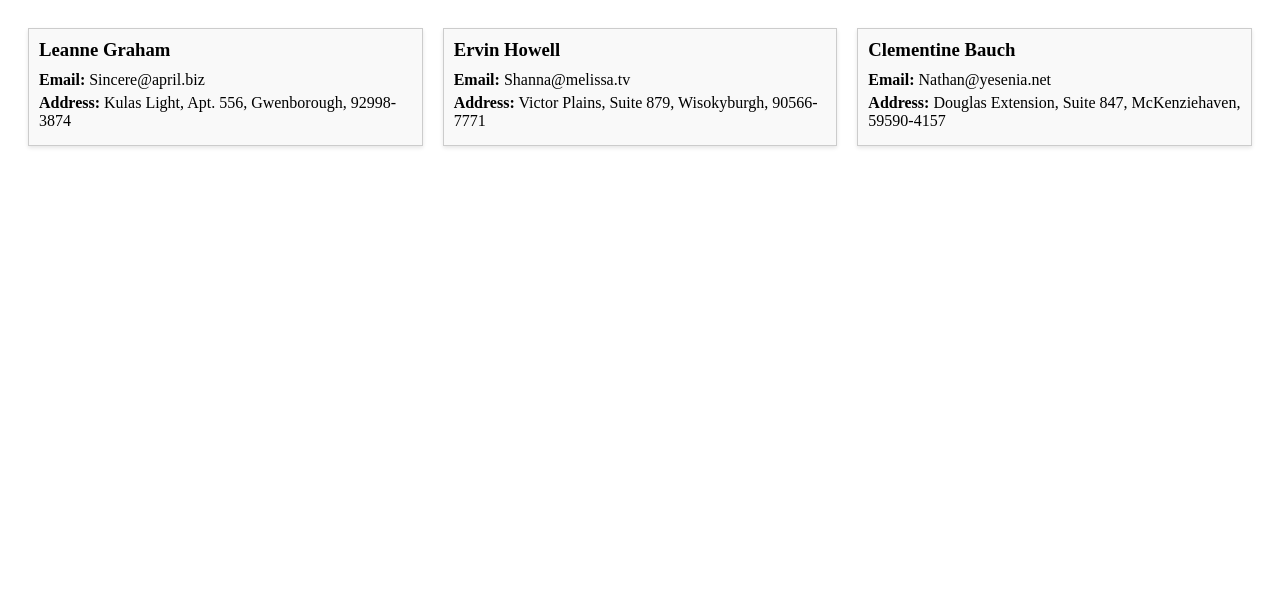
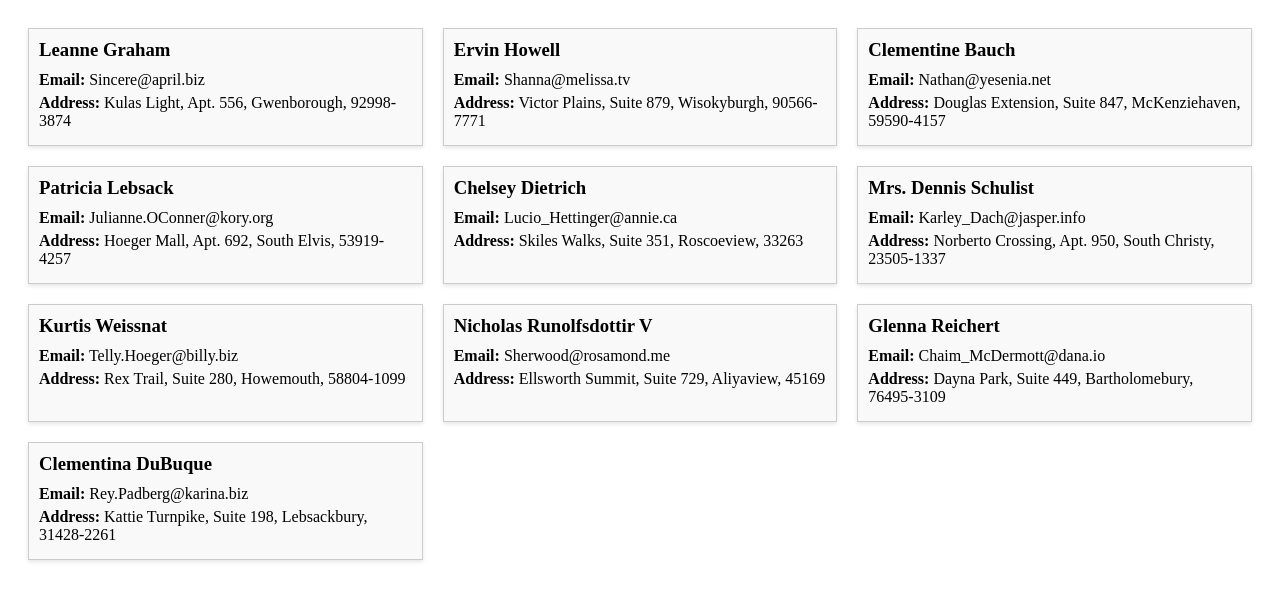
Before and after one commit to Mikheil-Abuladze/M.abuladze-leqcia-22---homework, a plain HTML site: page index.html in a window 1280 px wide. Drawn offline with Linux system fonts and the light colour scheme.

Commit message:
გადმოვიტანე endpoint ჯავასკრიპტის ფაილში

```diff
--- a/index.html
+++ b/index.html
@@ -11,65 +11,6 @@
       <!-- User data will be inserted here -->
     </div>
 
-    <script>
-      const users = [
-        {
-          id: 1,
-          name: "Leanne Graham",
-          email: "Sincere@april.biz",
-          address: {
-            street: "Kulas Light",
-            suite: "Apt. 556",
-            city: "Gwenborough",
-            zipcode: "92998-3874",
-          },
-        },
-        {
-          id: 2,
-          name: "Ervin Howell",
-          email: "Shanna@melissa.tv",
-          address: {
-            street: "Victor Plains",
-            suite: "Suite 879",
-            city: "Wisokyburgh",
-            zipcode: "90566-7771",
-          },
-        },
-        {
-          id: 3,
-          name: "Clementine Bauch",
-          email: "Nathan@yesenia.net",
-          address: {
-            street: "Douglas Extension",
-            suite: "Suite 847",
-            city: "McKenziehaven",
-            zipcode: "59590-4157",
-          },
-        },
-        // Add more user objects as needed...
-      ];
-
-      // Extract name, email, and address for each user
-      const extractedData = users.map((user) => {
-        return {
-          name: user.name,
-          email: user.email,
-          address: `${user.address.street}, ${user.address.suite}, ${user.address.city}, ${user.address.zipcode}`,
-        };
-      });
-
-      // Render user data to the grid
-      const userGrid = document.getElementById("userGrid");
-      extractedData.forEach((user) => {
-        const userDiv = document.createElement("div");
-        userDiv.classList.add("grid-item");
-        userDiv.innerHTML = `
-        <h3>${user.name}</h3>
-        <p><strong>Email:</strong> ${user.email}</p>
-        <p><strong>Address:</strong> ${user.address}</p>
-      `;
-        userGrid.appendChild(userDiv);
-      });
-    </script>
+    <script src="index.js"></script>
   </body>
 </html>
--- a/index.js
+++ b/index.js
@@ -0,0 +1,254 @@
+const users = [
+  {
+    id: 1,
+    name: "Leanne Graham",
+    username: "Bret",
+    email: "Sincere@april.biz",
+    address: {
+      street: "Kulas Light",
+      suite: "Apt. 556",
+      city: "Gwenborough",
+      zipcode: "92998-3874",
+      geo: {
+        lat: "-37.3159",
+        lng: "81.1496",
+      },
+    },
+    phone: "1-770-736-8031 x56442",
+    website: "hildegard.org",
+    company: {
+      name: "Romaguera-Crona",
+      catchPhrase: "Multi-layered client-server neural-net",
+      bs: "harness real-time e-markets",
+    },
+  },
+  {
+    id: 2,
+    name: "Ervin Howell",
+    username: "Antonette",
+    email: "Shanna@melissa.tv",
+    address: {
+      street: "Victor Plains",
+      suite: "Suite 879",
+      city: "Wisokyburgh",
+      zipcode: "90566-7771",
+      geo: {
+        lat: "-43.9509",
+        lng: "-34.4618",
+      },
+    },
+    phone: "010-692-6593 x09125",
+    website: "anastasia.net",
+    company: {
+      name: "Deckow-Crist",
+      catchPhrase: "Proactive didactic contingency",
+      bs: "synergize scalable supply-chains",
+    },
+  },
+  {
+    id: 3,
+    name: "Clementine Bauch",
+    username: "Samantha",
+    email: "Nathan@yesenia.net",
+    address: {
+      street: "Douglas Extension",
+      suite: "Suite 847",
+      city: "McKenziehaven",
+      zipcode: "59590-4157",
+      geo: {
+        lat: "-68.6102",
+        lng: "-47.0653",
+      },
+    },
+    phone: "1-463-123-4447",
+    website: "ramiro.info",
+    company: {
+      name: "Romaguera-Jacobson",
+      catchPhrase: "Face to face bifurcated interface",
+      bs: "e-enable strategic applications",
+    },
+  },
+  {
+    id: 4,
+    name: "Patricia Lebsack",
+    username: "Karianne",
+    email: "Julianne.OConner@kory.org",
+    address: {
+      street: "Hoeger Mall",
+      suite: "Apt. 692",
+      city: "South Elvis",
+      zipcode: "53919-4257",
+      geo: {
+        lat: "29.4572",
+        lng: "-164.2990",
+      },
+    },
+    phone: "493-170-9623 x156",
+    website: "kale.biz",
+    company: {
+      name: "Robel-Corkery",
+      catchPhrase: "Multi-tiered zero tolerance productivity",
+      bs: "transition cutting-edge web services",
+    },
+  },
+  {
+    id: 5,
+    name: "Chelsey Dietrich",
+    username: "Kamren",
+    email: "Lucio_Hettinger@annie.ca",
+    address: {
+      street: "Skiles Walks",
+      suite: "Suite 351",
+      city: "Roscoeview",
+      zipcode: "33263",
+      geo: {
+        lat: "-31.8129",
+        lng: "62.5342",
+      },
+    },
+    phone: "(254)954-1289",
+    website: "demarco.info",
+    company: {
+      name: "Keebler LLC",
+      catchPhrase: "User-centric fault-tolerant solution",
+      bs: "revolutionize end-to-end systems",
+    },
+  },
+  {
+    id: 6,
+    name: "Mrs. Dennis Schulist",
+    username: "Leopoldo_Corkery",
+    email: "Karley_Dach@jasper.info",
+    address: {
+      street: "Norberto Crossing",
+      suite: "Apt. 950",
+      city: "South Christy",
+      zipcode: "23505-1337",
+      geo: {
+        lat: "-71.4197",
+        lng: "71.7478",
+      },
+    },
+    phone: "1-477-935-8478 x6430",
+    website: "ola.org",
+    company: {
+      name: "Considine-Lockman",
+      catchPhrase: "Synchronised bottom-line interface",
+      bs: "e-enable innovative applications",
+    },
+  },
+  {
+    id: 7,
+    name: "Kurtis Weissnat",
+    username: "Elwyn.Skiles",
+    email: "Telly.Hoeger@billy.biz",
+    address: {
+      street: "Rex Trail",
+      suite: "Suite 280",
+      city: "Howemouth",
+      zipcode: "58804-1099",
+      geo: {
+        lat: "24.8918",
+        lng: "21.8984",
+      },
+    },
+    phone: "210.067.6132",
+    website: "elvis.io",
+    company: {
+      name: "Johns Group",
+      catchPhrase: "Configurable multimedia task-force",
+      bs: "generate enterprise e-tailers",
+    },
+  },
+  {
+    id: 8,
+    name: "Nicholas Runolfsdottir V",
+    username: "Maxime_Nienow",
+    email: "Sherwood@rosamond.me",
+    address: {
+      street: "Ellsworth Summit",
+      suite: "Suite 729",
+      city: "Aliyaview",
+      zipcode: "45169",
+      geo: {
+        lat: "-14.3990",
+        lng: "-120.7677",
+      },
+    },
+    phone: "586.493.6943 x140",
+    website: "jacynthe.com",
+    company: {
+      name: "Abernathy Group",
+      catchPhrase: "Implemented secondary concept",
+      bs: "e-enable extensible e-tailers",
+    },
+  },
+  {
+    id: 9,
+    name: "Glenna Reichert",
+    username: "Delphine",
+    email: "Chaim_McDermott@dana.io",
+    address: {
+      street: "Dayna Park",
+      suite: "Suite 449",
+      city: "Bartholomebury",
+      zipcode: "76495-3109",
+      geo: {
+        lat: "24.6463",
+        lng: "-168.8889",
+      },
+    },
+    phone: "(775)976-6794 x41206",
+    website: "conrad.com",
+    company: {
+      name: "Yost and Sons",
+      catchPhrase: "Switchable contextually-based project",
+      bs: "aggregate real-time technologies",
+    },
+  },
+  {
+    id: 10,
+    name: "Clementina DuBuque",
+    username: "Moriah.Stanton",
+    email: "Rey.Padberg@karina.biz",
+    address: {
+      street: "Kattie Turnpike",
+      suite: "Suite 198",
+      city: "Lebsackbury",
+      zipcode: "31428-2261",
+      geo: {
+        lat: "-38.2386",
+        lng: "57.2232",
+      },
+    },
+    phone: "024-648-3804",
+    website: "ambrose.net",
+    company: {
+      name: "Hoeger LLC",
+      catchPhrase: "Centralized empowering task-force",
+      bs: "target end-to-end models",
+    },
+  },
+];
+
+// Extract name, email, and address for each user
+const extractedData = users.map((user) => {
+  return {
+    name: user.name,
+    email: user.email,
+    address: `${user.address.street}, ${user.address.suite}, ${user.address.city}, ${user.address.zipcode}`,
+  };
+});
+
+// Render user data to the grid
+const userGrid = document.getElementById("userGrid");
+extractedData.forEach((user) => {
+  const userDiv = document.createElement("div");
+  userDiv.classList.add("grid-item");
+  userDiv.innerHTML = `
+    <h3>${user.name}</h3>
+    <p><strong>Email:</strong> ${user.email}</p>
+    <p><strong>Address:</strong> ${user.address}</p>
+  `;
+  userGrid.appendChild(userDiv);
+});
```
